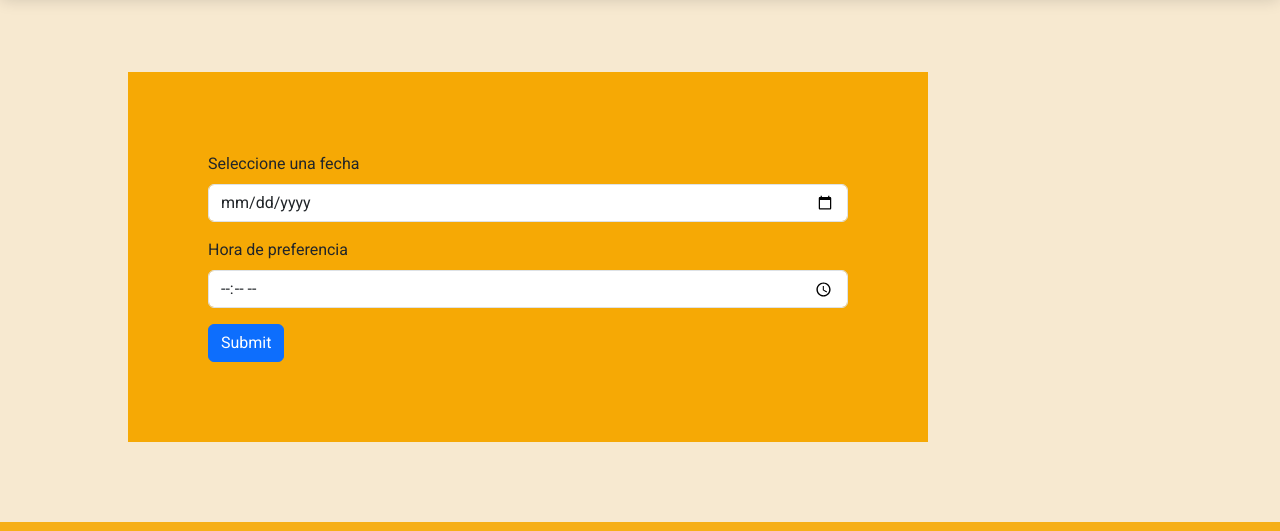
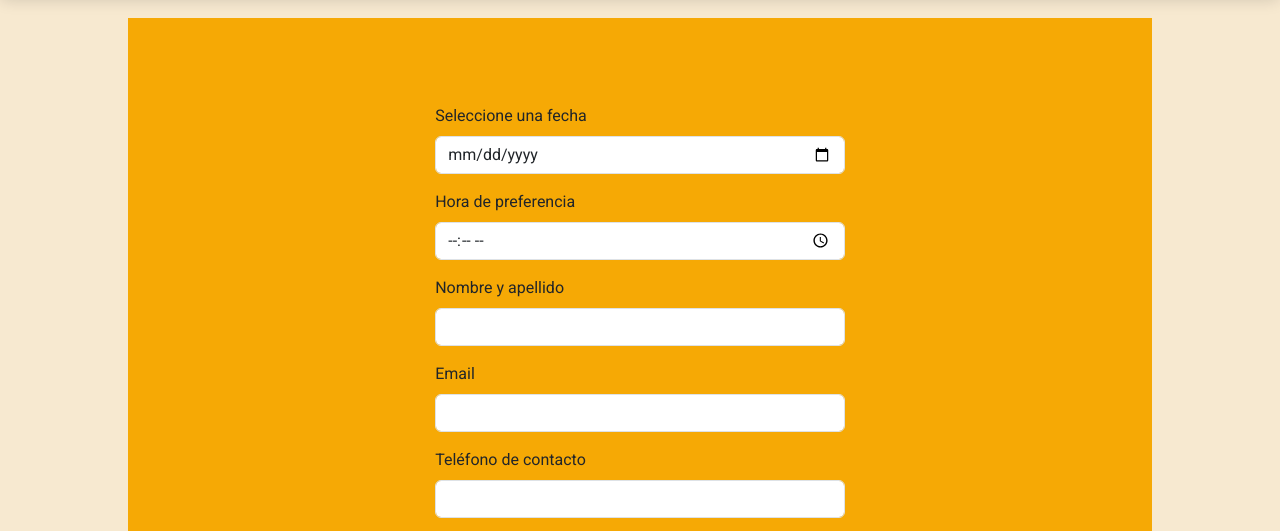
Before and after one commit to Maca2112/PreEntrega2-Aracena, a plain HTML site: page pages/agenda.html in a window 1280 px wide. Shown: the part 73-604 px from the top of the page. Drawn offline with nearby package versions, Linux system fonts and the light colour scheme.

Commit message:
formulario

```diff
--- a/pages/agenda.html
+++ b/pages/agenda.html
@@ -57,6 +57,18 @@
                 <label class="form-label">Hora de preferencia</label>
                 <input type="time" class="form-control">
             </div>
+            <div class="mb-3">
+                <label class="form-label">Nombre y apellido</label>
+                <input type="text" class="form-control">
+            </div>
+            <div class="mb-3">
+                <label class="form-label">Email</label>
+                <input type="email" class="form-control">
+            </div>
+            <div class="mb-3">
+                <label class="form-label">Teléfono de contacto</label>
+                <input type="tel" class="form-control">
+            </div>
             <button type="submit" class="btn btn-primary">Submit</button>
         </form>
     </div>
--- a/style/style.css
+++ b/style/style.css
@@ -66,9 +66,21 @@ body {
 
 .agenda {
     background-color: #f6a905;
-    width: 50rem;
-    padding: 5rem 5rem 5rem 5rem;
-    margin: 5rem 10% 5rem 10%;
+    display: flex;
+    height: 80vh;
+    margin: 2% 10% 2% 10%;
+    justify-content: center;
+    align-items: center;
+}
+
+form {
+    width: 40%;
+}
+
+@media (max-width: 768px) {
+    form {
+    width: 80%;
+    }
 }
 
 .brand-logo {
```
